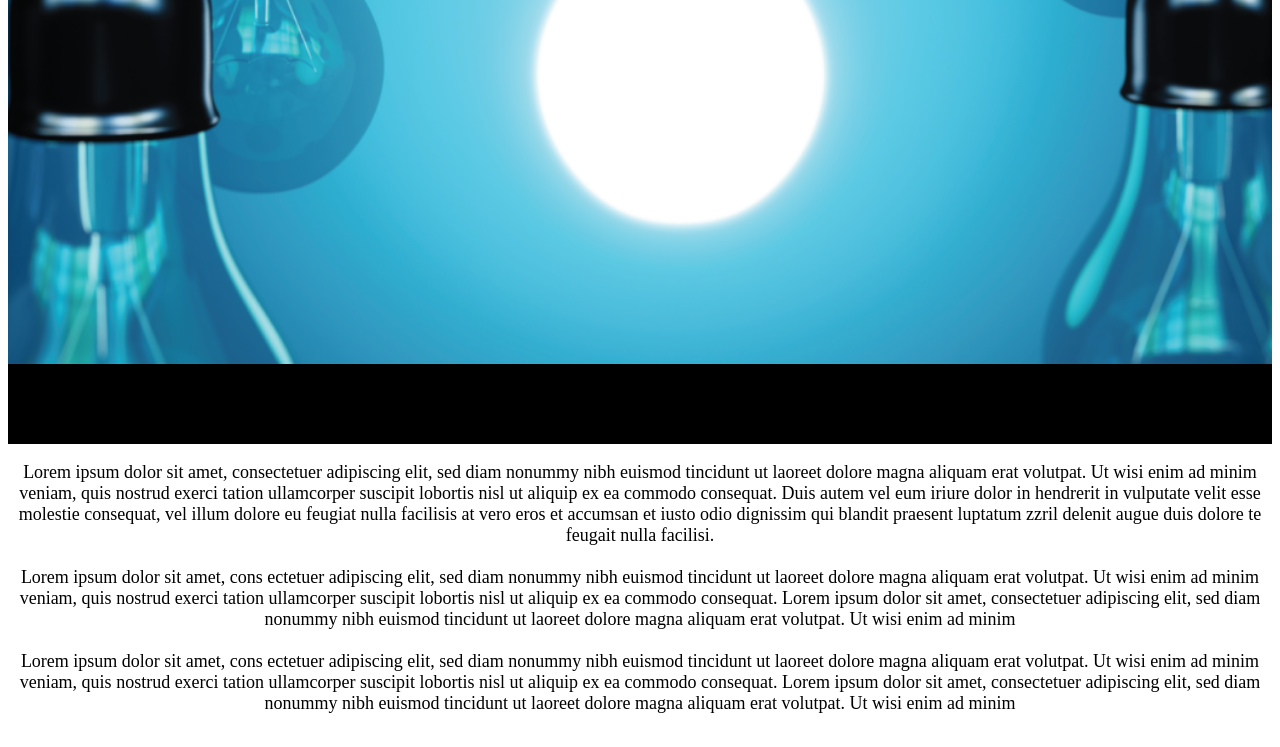
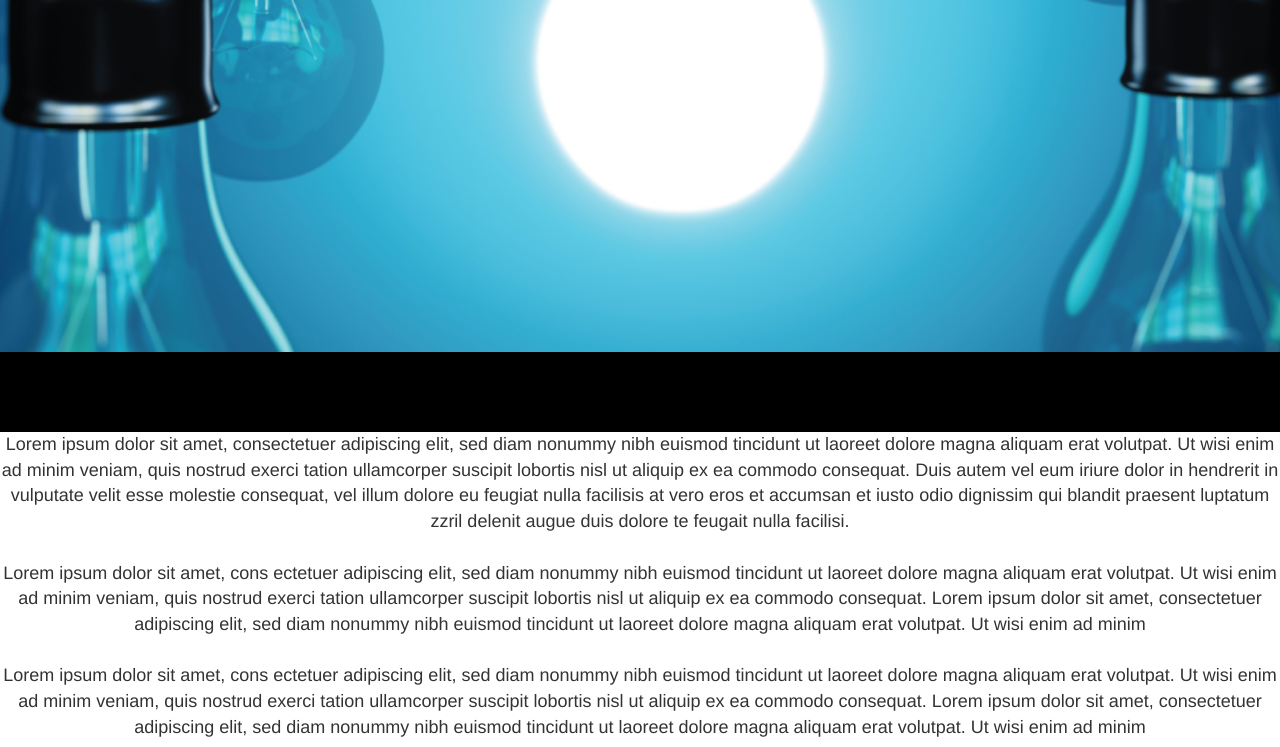
Before and after one commit to shirohigemw/final-ip2, a plain HTML site: page index.html in a window 1280 px wide. Shown: the part 531-1278 px from the top of the page. Drawn offline with nearby package versions, Linux system fonts and the light colour scheme.

```diff
--- a/index.html
+++ b/index.html
@@ -4,7 +4,7 @@
 
   <meta name="viewport" content="width=device-width, initial-scale=1.0">
   <link rel="shortcut icon" href="images/favicon.png" type="image/png">
-  <!-- <link rel="stylesheet" href="https://maxcdn.bootstrapcdn.com/bootstrap/3.3.5/css/bootstrap.min.css"> -->
+  <link rel="stylesheet" href="https://maxcdn.bootstrapcdn.com/bootstrap/3.3.5/css/bootstrap.min.css">
   <link href="css/styles.css" rel="stylesheet" type="text/css">
   <title>Moses waweru Chege</title>
 
```
Also changed, not shown: website-plan.png (added), 2 other files.
